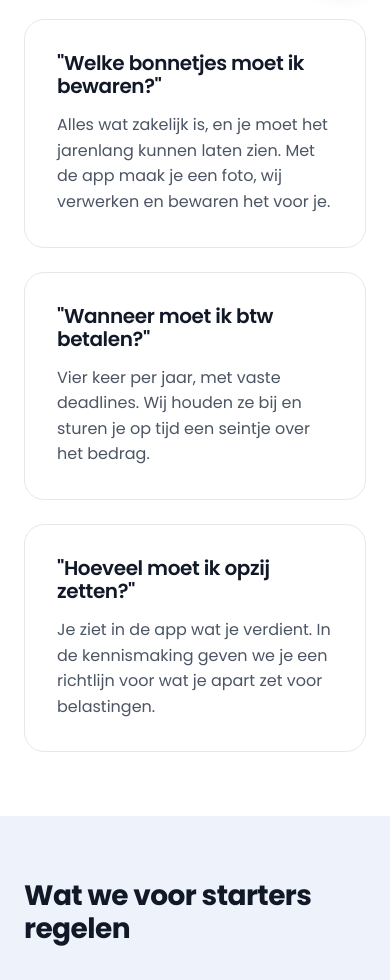
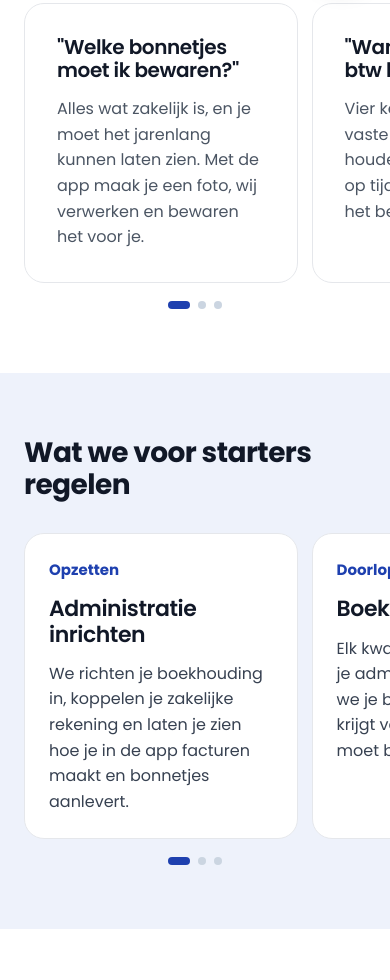
Before and after one commit to AvezaatEvers/mijn-website, a plain HTML site: page starters.html in a window 390 px wide. Shown: the part 844-1824 px from the top of the page. Drawn offline with Linux system fonts and the light colour scheme; a script that the page names is missing.

Commit message:
Mobiel: sliders met stippen, team naast elkaar, compacte FAQ-onderwerpen, footer in 2 kolommen
Co-Authored-By: Claude Opus 5.5 <noreply@anthropic.com>
Claude-Session: https://claude.ai/code/session_01Wjimqdua8ajpxHo7PcBrAk

```diff
--- a/assets/main.js
+++ b/assets/main.js
@@ -43,3 +43,36 @@
     });
   });
 })();
+
+// Stippen onder mobiele sliders (laat zien dat er meer is en waar je bent)
+(function () {
+  var mq = window.matchMedia('(max-width: 700px)');
+  document.querySelectorAll('.m-slider').forEach(function (slider) {
+    var slides = Array.prototype.slice.call(slider.children);
+    if (slides.length < 2) return;
+    var dots = document.createElement('div');
+    dots.className = 'slider-dots';
+    slides.forEach(function (s, i) {
+      var b = document.createElement('button');
+      b.type = 'button';
+      b.setAttribute('aria-label', 'Ga naar ' + (i + 1) + ' van ' + slides.length);
+      b.addEventListener('click', function () {
+        slider.scrollTo({ left: s.offsetLeft - slider.offsetLeft - 24, behavior: 'smooth' });
+      });
+      dots.appendChild(b);
+    });
+    slider.parentNode.insertBefore(dots, slider.nextSibling);
+    function update() {
+      if (!mq.matches) return;
+      var x = slider.scrollLeft, best = 0, bestD = Infinity;
+      slides.forEach(function (s, i) {
+        var d = Math.abs(s.offsetLeft - slider.offsetLeft - 24 - x);
+        if (d < bestD) { bestD = d; best = i; }
+      });
+      if (x + slider.clientWidth >= slider.scrollWidth - 4) best = slides.length - 1;
+      dots.querySelectorAll('button').forEach(function (b, i) { b.classList.toggle('active', i === best); });
+    }
+    slider.addEventListener('scroll', function () { window.requestAnimationFrame(update); }, { passive: true });
+    update();
+  });
+})();
--- a/assets/style.css
+++ b/assets/style.css
@@ -295,3 +295,50 @@ sup a { text-decoration: none; font-weight: 600; padding: 0 2px; }
 .cta-alt a:hover { color: #FFFFFF !important; text-decoration: underline; }
 @media (max-width: 600px) { .cta-alt-label { flex-basis: 100%; text-align: center; } }
 .btn { text-align: center; }
+
+/* ===== Mobiel: sliders in plaats van lange stapels ===== */
+.slider-dots { display: none; }
+@media (max-width: 700px) {
+  .m-slider {
+    display: flex !important; gap: 14px; overflow-x: auto; overscroll-behavior-x: contain;
+    scroll-snap-type: x mandatory; -webkit-overflow-scrolling: touch; scrollbar-width: none;
+    margin-left: -24px; margin-right: -24px; padding: 4px 24px 12px; scroll-padding-left: 24px;
+  }
+  .m-slider::-webkit-scrollbar { display: none; }
+  .m-slider > * { flex: 0 0 80%; min-width: 0; scroll-snap-align: start; }
+  .m-slider-team > * { flex-basis: 68%; }
+  .m-slider-team > *:last-child { margin-right: 24px; }
+  .m-slider > *:last-child { scroll-snap-align: end; }
+  /* stappen krijgen op mobiel een kaartje, zodat het een rij 'slides' wordt */
+  .steps.m-slider > * { background: var(--white); border: 1px solid var(--line); border-radius: var(--radius); padding: 24px; }
+  .slider-dots { display: flex; justify-content: center; gap: 8px; margin-top: 6px; }
+  .slider-dots button { width: 8px; height: 8px; padding: 0; border: 0; border-radius: 999px; background: #CBD5E1; cursor: pointer; transition: width .2s, background .2s; position: relative; }
+  .slider-dots button::before { content: ''; position: absolute; inset: -12px; }
+  .slider-dots button.active { width: 22px; background: var(--accent); }
+
+  /* FAQ-onderwerpen: compact 2 naast elkaar */
+  .cat-grid { grid-template-columns: repeat(2, minmax(0, 1fr)) !important; gap: 10px !important; }
+  .cat-card { padding: 16px 14px; gap: 6px; }
+  .cat-card h2 { font-size: 15px; margin-top: 2px; }
+  .cat-card .icon { width: 38px; height: 38px; }
+  .cat-ex { display: none; }
+
+  /* Footer: twee kolommen in plaats van vier onder elkaar */
+  .footer-grid { grid-template-columns: repeat(2, minmax(0, 1fr)); gap: 28px 20px; padding-top: 40px; }
+  .footer-grid > div:first-child { grid-column: 1 / -1; }
+}
+@media (max-width: 700px) {
+  .section-head { margin-bottom: 28px; }
+  /* Team: Koen en Daan compact naast elkaar, allebei direct in beeld */
+  .team { grid-template-columns: repeat(2, minmax(0, 1fr)) !important; gap: 14px; }
+  .team .avatar { border-radius: 14px; }
+  .team .person { gap: 6px; }
+  .team .person strong { font-size: 15px; }
+  .team .person span { font-size: 13px; line-height: 1.45; }
+  .split { gap: 28px; }
+}
+@media (max-width: 700px) {
+  .cat-card h2 { hyphens: auto; -webkit-hyphens: auto; overflow-wrap: anywhere; }
+  .footer-grid > div:last-child { grid-column: 1 / -1; }
+  .footer-bottom { padding-bottom: 96px; }
+}
--- a/starters.html
+++ b/starters.html
@@ -10,7 +10,7 @@
 <link rel="preconnect" href="https://fonts.googleapis.com">
 <link rel="preconnect" href="https://fonts.gstatic.com" crossorigin>
 <link href="https://fonts.googleapis.com/css2?family=Poppins:wght@400;500;600;700&display=swap" rel="stylesheet">
-<link rel="stylesheet" href="/assets/style.css?v=16">
+<link rel="stylesheet" href="/assets/style.css?v=18">
 </head>
 <body>
 <a class="skip" href="#main">Naar de inhoud</a>
@@ -52,7 +52,7 @@
       <h2>Waar starters tegenaan lopen</h2>
       <p class="lead">Herkenbaar? Dan nemen wij het van je over.</p>
     </div>
-    <div class="grid-3">
+    <div class="grid-3 m-slider" aria-label="Schuif voor meer">
       <div class="card">
         <h3>"Welke bonnetjes moet ik bewaren?"</h3>
         <p>Alles wat zakelijk is, en je moet het jarenlang kunnen laten zien. Met de app maak je een foto, wij verwerken en bewaren het voor je.</p>
@@ -74,7 +74,7 @@
     <div class="section-head">
       <h2>Wat we voor starters regelen</h2>
     </div>
-    <div class="grid-3 steps">
+    <div class="grid-3 steps m-slider" aria-label="Schuif voor de volgende stap">
       <div class="stack">
         <span class="step-num">Opzetten</span>
         <h3>Administratie inrichten</h3>
@@ -199,7 +199,7 @@
   <svg width="28" height="28" viewBox="0 0 24 24" fill="#FFFFFF" aria-hidden="true"><path d="M12 2a10 10 0 0 0-8.6 15.1L2 22l5-1.3A10 10 0 1 0 12 2zm0 18.2a8.2 8.2 0 0 1-4.2-1.2l-.3-.2-3 .8.8-2.9-.2-.3A8.2 8.2 0 1 1 12 20.2zm4.5-6.1c-.2-.1-1.5-.7-1.7-.8s-.4-.1-.6.1-.7.8-.8 1-.3.2-.5.1a6.7 6.7 0 0 1-3.3-2.9c-.3-.4.2-.4.7-1.4.1-.2 0-.3 0-.4l-.8-1.8c-.2-.5-.4-.4-.6-.4h-.5a1 1 0 0 0-.7.3 3 3 0 0 0-.9 2.2 5.2 5.2 0 0 0 1.1 2.7 11.8 11.8 0 0 0 4.5 4c1.7.7 2.3.8 3.2.6a2.7 2.7 0 0 0 1.8-1.2 2.2 2.2 0 0 0 .1-1.2c0-.1-.2-.2-.5-.3z"/></svg>
 </a>
 
-<script src="/assets/main.js?v=16" defer></script>
-<script src="/assets/cal.js?v=16" defer></script>
+<script src="/assets/main.js?v=18" defer></script>
+<script src="/assets/cal.js?v=18" defer></script>
 </body>
 </html>
```
Also changed, not shown: 404.html (+3 -3 lines), bedankt.html (+3 -3 lines), contact.html (+3 -3 lines), index.html (+5 -5 lines), kennisbank/bonnetjes-bewaren.html (+3 -3 lines), kennisbank/btw-aangifte-deadlines.html (+3 -3 lines), kennisbank/index.html (+4 -4 lines), kennisbank/overstappen-boekhouder.html (+3 -3 lines), kennisbank/starten-met-moneymonk.html (+3 -3 lines), overstappen.html (+4 -4 lines), privacy.html (+3 -3 lines), tarieven.html (+3 -3 lines), veelgestelde-vragen.html (+4 -4 lines), voorwaarden.html (+3 -3 lines).
